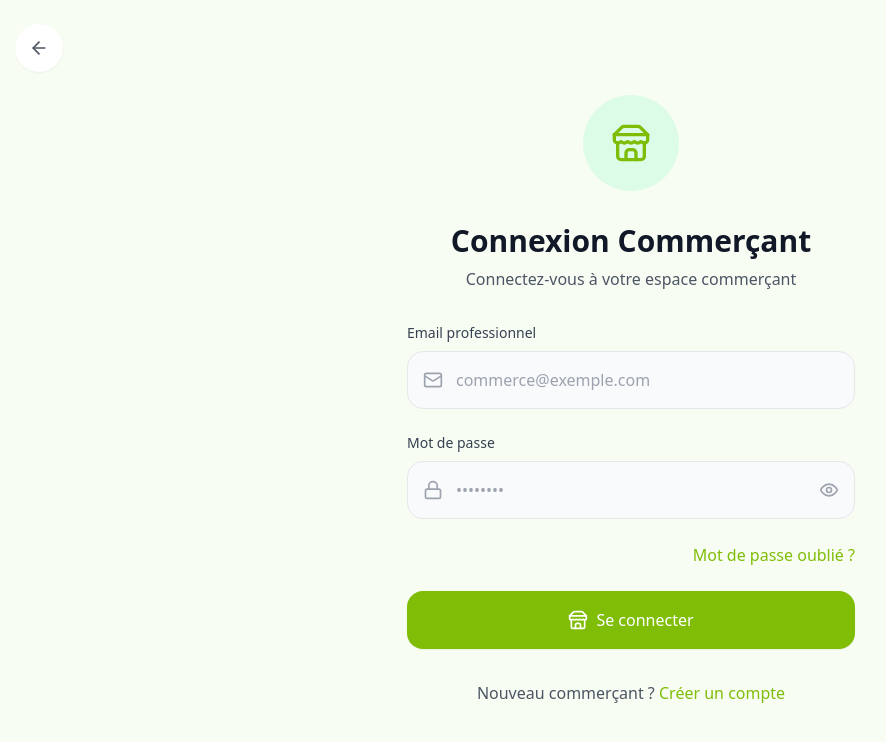
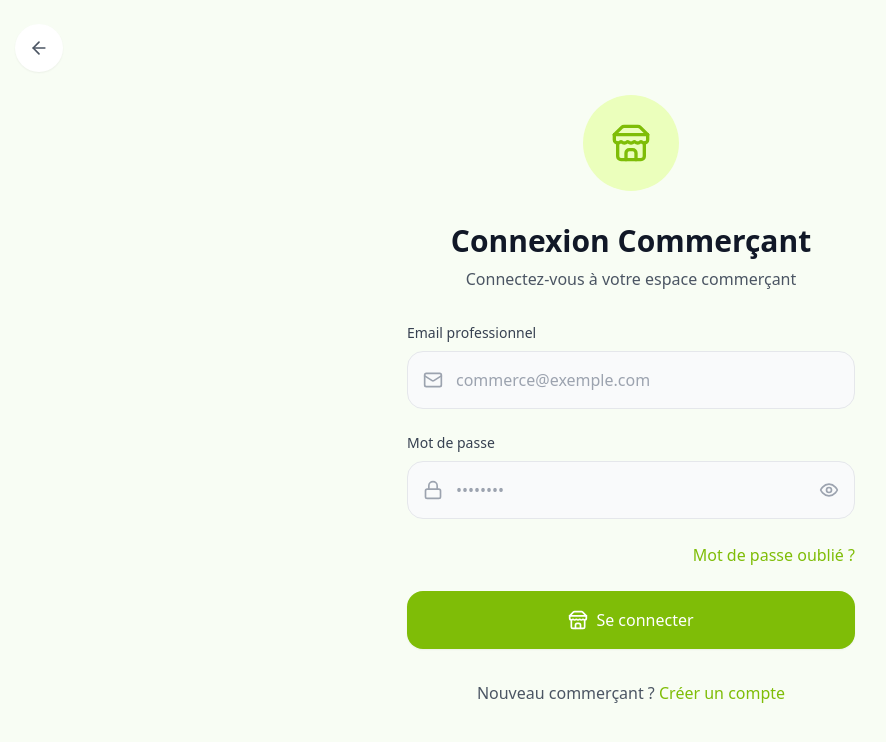
Before and after one commit to ManonDerydt/naymo-mvp-v1, a React (Vite) app: page /merchant/login in a window 1280 px wide. Shown: the top 742 px of the page, without its empty margins (9-895 px from the left). Built offline with nearby package versions, Linux system fonts and the light colour scheme.

Commit message:
Updated MerchantLogin.tsx

```diff
--- a/src/pages/auth/MerchantLogin.tsx
+++ b/src/pages/auth/MerchantLogin.tsx
@@ -56,7 +56,7 @@ const MerchantLogin = () => {
         <div className="max-w-md w-full space-y-8">
           {/* Icône avec cercle vert */}
           <div className="text-center">
-            <div className="mx-auto w-24 h-24 bg-green-100 rounded-full flex items-center justify-center mb-8">
+            <div className="mx-auto w-24 h-24 bg-[#ebffbc] rounded-full flex items-center justify-center mb-8">
               <Store className="w-10 h-10" color="#7ebd07" />
             </div>
             <h2 className="text-3xl font-bold text-gray-900 mb-2">
```
